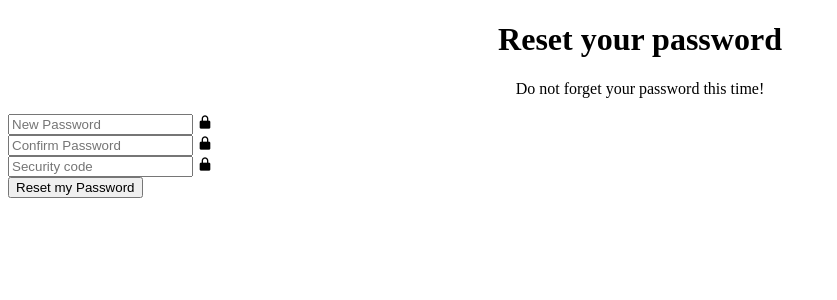
After one commit to devanshkansagra/php-project, a PHP site: page /reset.php in a window 1280 px wide. The commit adds this page. Shown: the top 300 px of the page, without its empty margins (0-837 px from the left). Run offline with PHP 8.4, Linux system fonts and the light colour scheme.

Commit message:
Implemented reset password functionality

```diff
--- a/php/forgotPassword.php
+++ b/php/forgotPassword.php
@@ -10,8 +10,8 @@
 <body>
   <div class="wrapper">
     <form action="./sendPassword.php" method="POST">
-      <h1>Forgot Your Passsword</h1>
-      <p>Enter your email address associated with your account and we will send your stored password via mail</p>
+      <h1>Forgot Your Password</h1>
+      <p>Enter your email address associated with your account and we will send you a 6 digit security code</p>
       <div class="input-box">
         <input type="text" name="email" placeholder="Email" required>
         <i class='bx bxs-user'></i>
--- /dev/null
+++ b/php/reset.php
@@ -0,0 +1,46 @@
+<!DOCTYPE html>
+<html lang="en">
+<head>
+  <meta charset="UTF-8">
+  <meta name="viewport" content="width=device-width, initial-scale=1.0">
+  <title>Reset your Password</title>
+  <link rel="stylesheet" href="../css/stylesForLogin.css">
+  <link href='https://unpkg.com/boxicons@2.1.4/css/boxicons.min.css' rel='stylesheet'>
+</head>
+<style>
+    .mt-3 {
+        margin: 1rem 0rem;
+    }
+    input::-webkit-outer-spin-button,
+    input::-webkit-inner-spin-button {
+      -webkit-appearance: none;
+      margin: 0;
+    }
+
+    /* Firefox */
+    input[type=number] {
+      -moz-appearance: textfield;
+    }
+</style>
+<body>
+  <div class="wrapper">
+    <form action="./resetPassword.php" method="POST">
+      <h1 align="center">Reset your password</h1>
+      <p align="center" class="mt-3">Do not forget your password this time!</p>
+      <div class="input-box">
+        <input type="password" name="newPassword" placeholder="New Password" required>
+        <i class='bx bxs-lock-alt'></i>
+      </div>
+      <div class="input-box">
+        <input type="password" name="confirmPassword" placeholder="Confirm Password" required>
+        <i class='bx bxs-lock-alt' ></i>
+      </div>
+      <div class="input-box">
+        <input type="number" name="code" placeholder="Security code" required>
+        <i class='bx bxs-lock-alt' ></i>
+      </div>
+      <input type="submit" name="submit" class="btn" value="Reset my Password">
+    </form>
+  </div>
+</body>
+</html>
```
Also changed, not shown: php/resetPassword.php (added, +38 -0 lines), php/sendPassword.php (+7 -4 lines).
